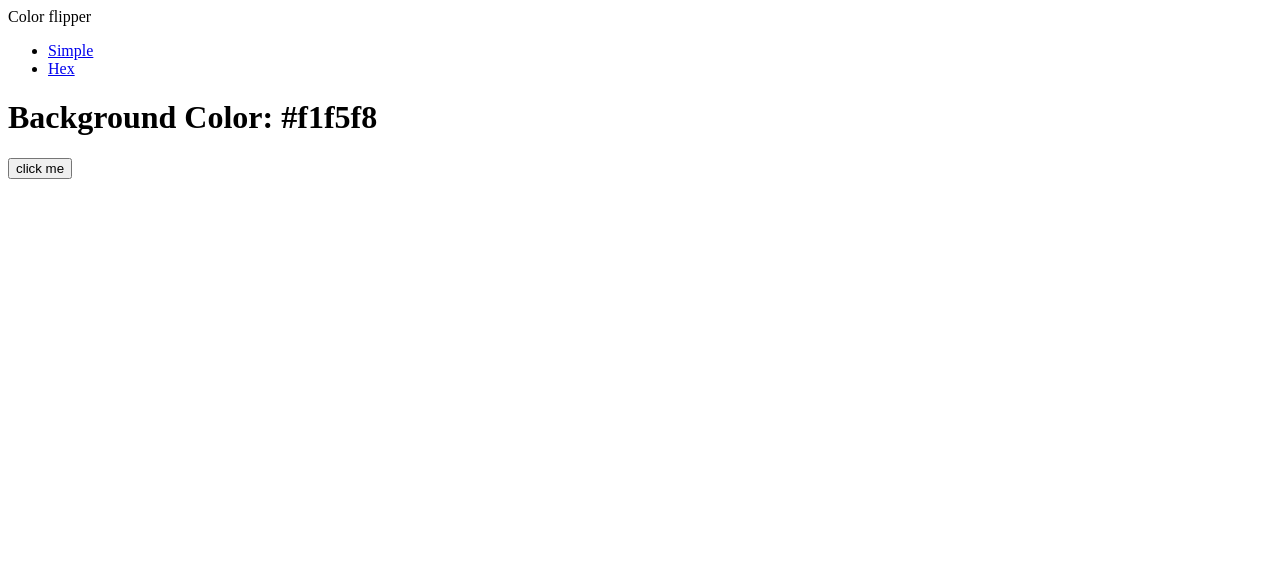
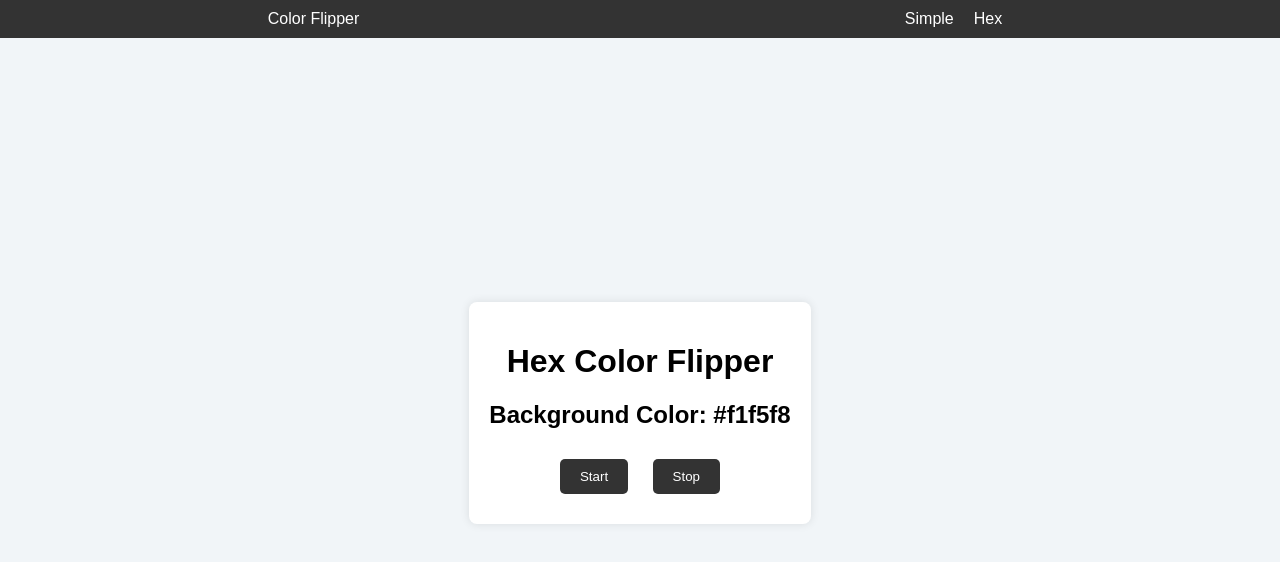
Before and after one commit to w3villa-samad-kausar/JavaScript_Practice, a plain HTML site: page hex.html in a window 1280 px wide. Drawn offline with Linux system fonts and the light colour scheme.

Commit message:
updated colof flipper

```diff
--- a/colorFlipper.js
+++ b/colorFlipper.js
@@ -1,19 +1,24 @@
 const colours=["red","blue","green","yellow","brown","grey","purple"]
-const btn=document.getElementById("btn");
+const startButton=document.getElementById("start");
+const stopButton=document.getElementById("stop");
 const colour=document.querySelector(".colour");
-
-btn.addEventListener("click",function(){
+let intervalId=null
+const selectColor=function(){
 
   const randomNumber=getRandomNumber();
-  console.log(randomNumber);
-
   document.body.style.backgroundColor=colours[randomNumber];
-
   colour.textContent=colours[randomNumber]
 
+}
+const settingInterval=function(){
+  intervalId=setInterval(selectColor,500);
+}
+const stoppingInterval=function(){
+  clearInterval(intervalId);
+}
 
-
-})
+startButton.addEventListener("click",settingInterval)
+stopButton.addEventListener('click',stoppingInterval);
 
 function getRandomNumber(){
   return Math.floor(Math.random()*colours.length);
--- a/hex.html
+++ b/hex.html
@@ -3,13 +3,68 @@
 <head>
   <meta charset="UTF-8">
   <meta name="viewport" content="width=device-width, initial-scale=1.0">
-  <title>Document</title>
-
+  <title>Color Flipper - Hex</title>
+  <style>
+    body {
+      font-family: Arial, sans-serif;
+      background-color: #f1f5f8;
+      margin: 0;
+      padding: 0;
+    }
+    nav {
+      width: 100%;
+      background-color: #333;
+      color: white;
+      padding: 10px 0;
+      display: flex;
+      justify-content: space-around;
+      align-items: center;
+    }
+    nav .navLinks ul {
+      list-style: none;
+      margin: 0;
+      padding: 0;
+      display: flex;
+    }
+    nav .navLinks ul li {
+      margin: 0 10px;
+    }
+    nav .navLinks ul li a {
+      color: white;
+      text-decoration: none;
+    }
+    main {
+      display: flex;
+      flex-direction: column;
+      align-items: center;
+      justify-content: center;
+      height: calc(100vh - 50px); /* Subtracting the height of the nav */
+      text-align: center;
+    }
+    .container {
+      background-color: white;
+      padding: 20px;
+      border-radius: 8px;
+      box-shadow: 0 0 10px rgba(0, 0, 0, 0.1);
+    }
+    .btn {
+      margin: 10px;
+      padding: 10px 20px;
+      background-color: #333;
+      color: white;
+      border: none;
+      border-radius: 5px;
+      cursor: pointer;
+    }
+    .btn:hover {
+      background-color: #555;
+    }
+  </style>
 </head>
 <body>
 
   <nav>
-    <div class="navCenter">Color flipper</div>
+    <div class="navCenter">Color Flipper</div>
     <div class="navLinks">
       <ul>
         <li><a href="colorFlipper.html">Simple</a></li>
@@ -20,10 +75,10 @@
 
   <main>
     <div class="container">
-      <h1>Background Color: <span class="colour">
-        #f1f5f8
-      </span></h1>
-      <button class="btn" id="btn">click me</button>
+      <h1>Hex Color Flipper</h1>
+      <h2>Background Color: <span class="colour">#f1f5f8</span></h2>
+      <button class="btn" id="start">Start</button>
+      <button class="btn" id="stop">Stop</button>
     </div>
   </main>
   <script src="hex.js"></script>
--- a/hex.js
+++ b/hex.js
@@ -1,9 +1,12 @@
 const hex=[0,1,2,3,4,5,6,7,8,9,'A','B','C','D','E','F'];
 
-const btn=document.getElementById("btn");
+const startButton=document.getElementById("start");
+const stopButton=document.getElementById("stop");
 const colour=document.querySelector(".colour");
 
-btn.addEventListener("click",function(){
+let intervalId=null
+
+const selectColor=function(){
 
   let hexColour='#';
 
@@ -12,7 +15,17 @@ btn.addEventListener("click",function(){
   }
   document.body.style.backgroundColor=hexColour;
   colour.textContent=hexColour;
-})
+  }
+const settingInterval=function(){
+  intervalId=setInterval(selectColor,500);
+}
+const stopInterval=function(){
+  clearInterval(intervalId);
+}
+
+startButton.addEventListener("click",settingInterval)
+stopButton.addEventListener("click",stopInterval)
+
 
 function getRandomNumber(){
   return Math.floor(Math.random()*hex.length);
```
Also changed, not shown: colorFlipper.html (+62 -7 lines), set-interval.html (added, +38 -0 lines).
